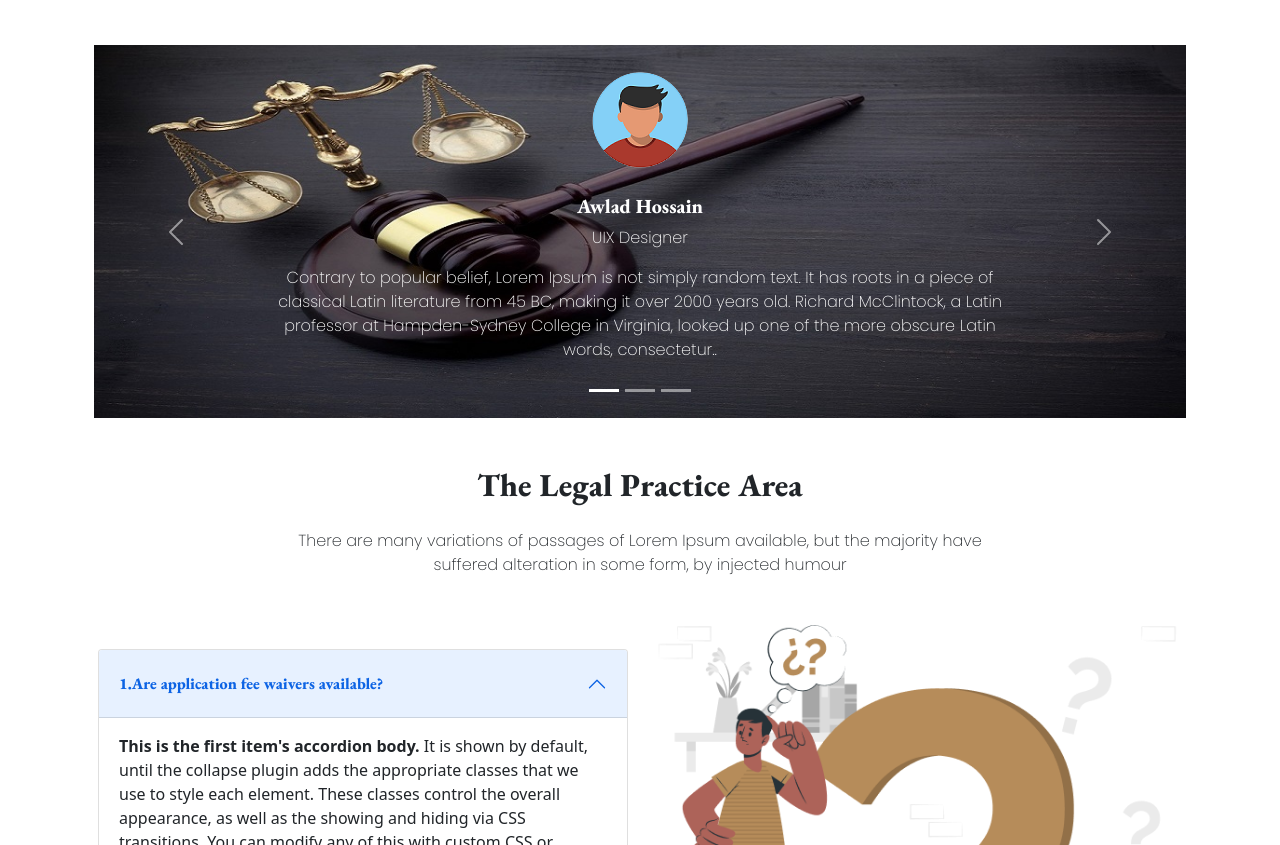
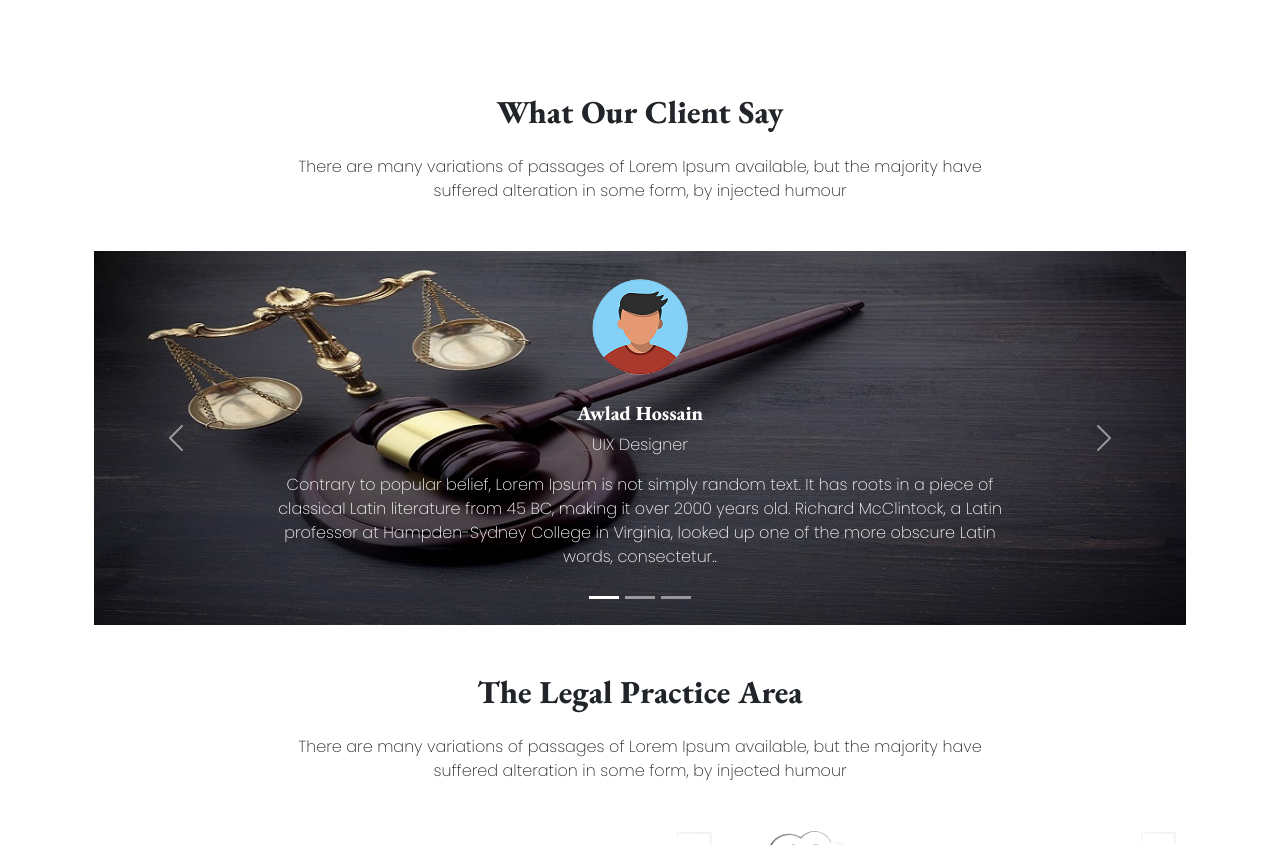
Before and after one commit to IftekherAziz/Justice-Legal-Solution, a plain HTML site: page index.html in a window 1280 px wide. Shown: the part 1935-2780 px from the top of the page. Drawn offline with nearby package versions, Linux system fonts and the light colour scheme.

Commit message:
Update Client Section

```diff
--- a/index.html
+++ b/index.html
@@ -243,6 +243,17 @@
 
         <!-- Testimonial Section -->
         <section class="container">
+            <div class="row">
+                <div class="col-md-12">
+                    <h2 class="text-center pt-5 pb-3">
+                        What Our Client Say
+                    </h2>
+                    <p class="text-center mb-5">
+                        There are many variations of passages of Lorem Ipsum available, but the majority have<br>
+                        suffered alteration in some form, by injected humour
+                    </p>
+                </div>
+            </div>
             <div id="carouselExampleCaptions" class="carousel slide">
                 <div class="carousel-indicators">
                     <button type="button" data-bs-target="#carouselExampleCaptions" data-bs-slide-to="0" class="active"
```
